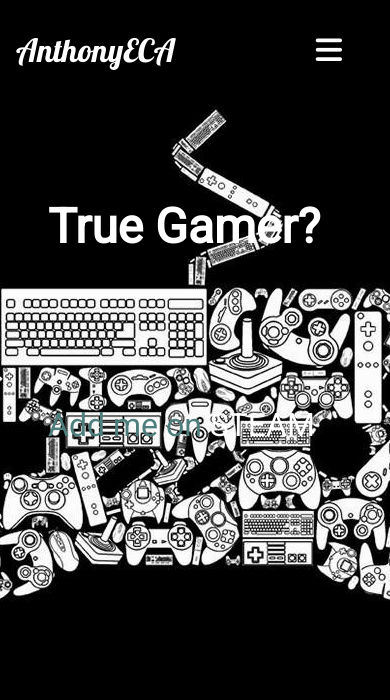
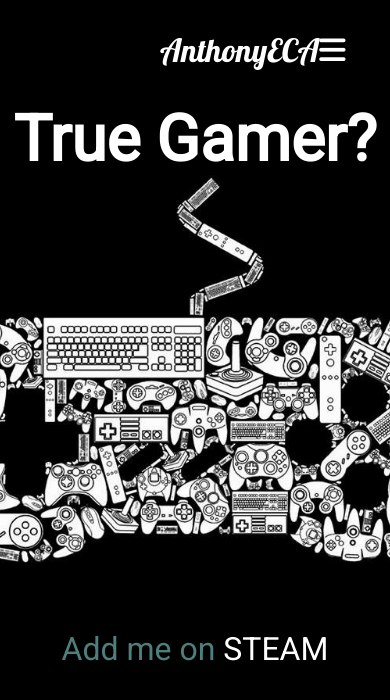
Before and after one commit to anthonyeca/secret, a plain HTML site: page index.html in a window 390 px wide. Drawn offline with Linux system fonts and the light colour scheme.

Commit message:
Responsive and color Fix

```diff
--- a/index.html
+++ b/index.html
@@ -7,7 +7,7 @@
     <link rel="stylesheet" href="style.css">
     <script src="https://kit.fontawesome.com/6bd76291e3.js" crossorigin="anonymous"></script>
     <title>SECRET</title>
-<!--
+    <!--
     <script src="https://cdnjs.cloudflare.com/ajax/libs/howler/2.1.1/howler.min.js"></script>
     <script>
         var sound = new Howl({
@@ -34,6 +34,7 @@
             </label>
             <ul>
                 <li><a href="https://anthonyeca.github.io/projects/">Projects</a></li>
+                <li><a href="https://anthonyeca.github.io/about-me/">About me</a></li>
                 <li><a href="https://github.com/anthonyeca" target="_blank">Repository</a></li>
             </ul>
         </nav>
--- a/style.css
+++ b/style.css
@@ -132,45 +132,7 @@ header nav ul li a:hover::after {
   body {
     background-position: center center;
   }
-  .games p {
-    top: 24rem;
-  }
-}
 
-@media screen and (max-width: 768px) {
-  #logo {
-    margin-left: 1rem;
-  }
-
-  body {
-    background: url("img/gamer.jpg");
-    background-attachment: fixed;
-    background-position: center center;
-  }
-
-  header {
-    padding: 0;
-    margin-right: 0.5rem;
-  }
-  .games {
-    display: block;
-    height: 10rem;
-  }
-  .games h1 {
-    font-size: 3rem;
-    position: absolute;
-    top: 8rem;
-  }
-  .games p {
-    position: absolute;
-    left: 15rem;
-  }
-}
-
-@media screen and (max-width: 620px) {
-  body {
-    background-attachment: fixed;
-  }
   .checkbtn {
     color: white;
     display: flex;
@@ -185,7 +147,7 @@ header nav ul li a:hover::after {
     display: block;
     width: 90%;
     height: 100vh;
-    background-color: rgba(193, 205, 217, 0.97);
+    background-color: rgba(12, 13, 20, 0.99);
     z-index: 10;
     top: 80px;
     right: -100%;
@@ -209,18 +171,10 @@ header nav ul li a:hover::after {
   }
 
   .games {
-    display: block;
+    display: flex;
     height: 10rem;
   }
-  .games h1 {
-    left: 3rem;
-    font-size: 3rem;
-    position: absolute;
-    top: 0px;
-  }
   .games p {
-    position: absolute;
-    top: 13rem;
-    left: 3rem;
+    top: 27rem;
   }
 }
```
